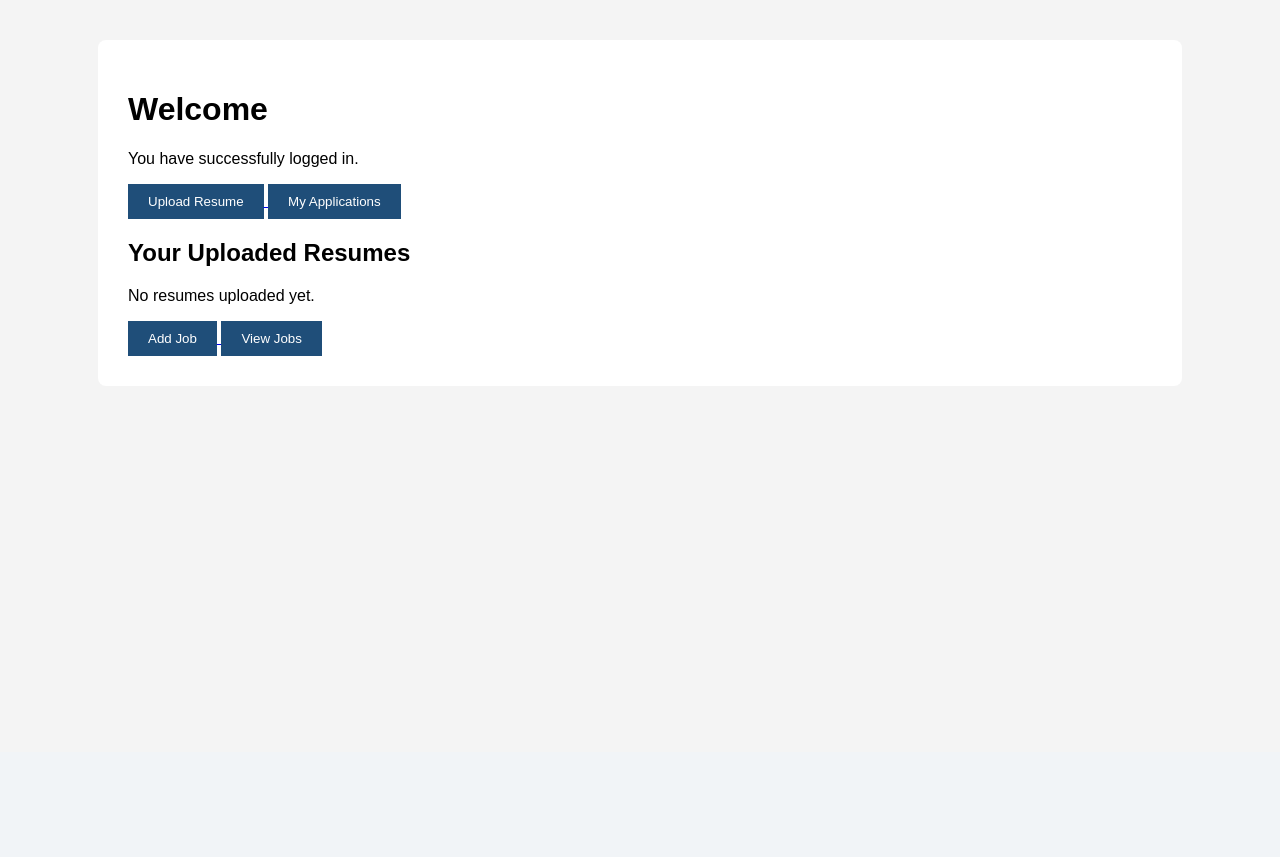
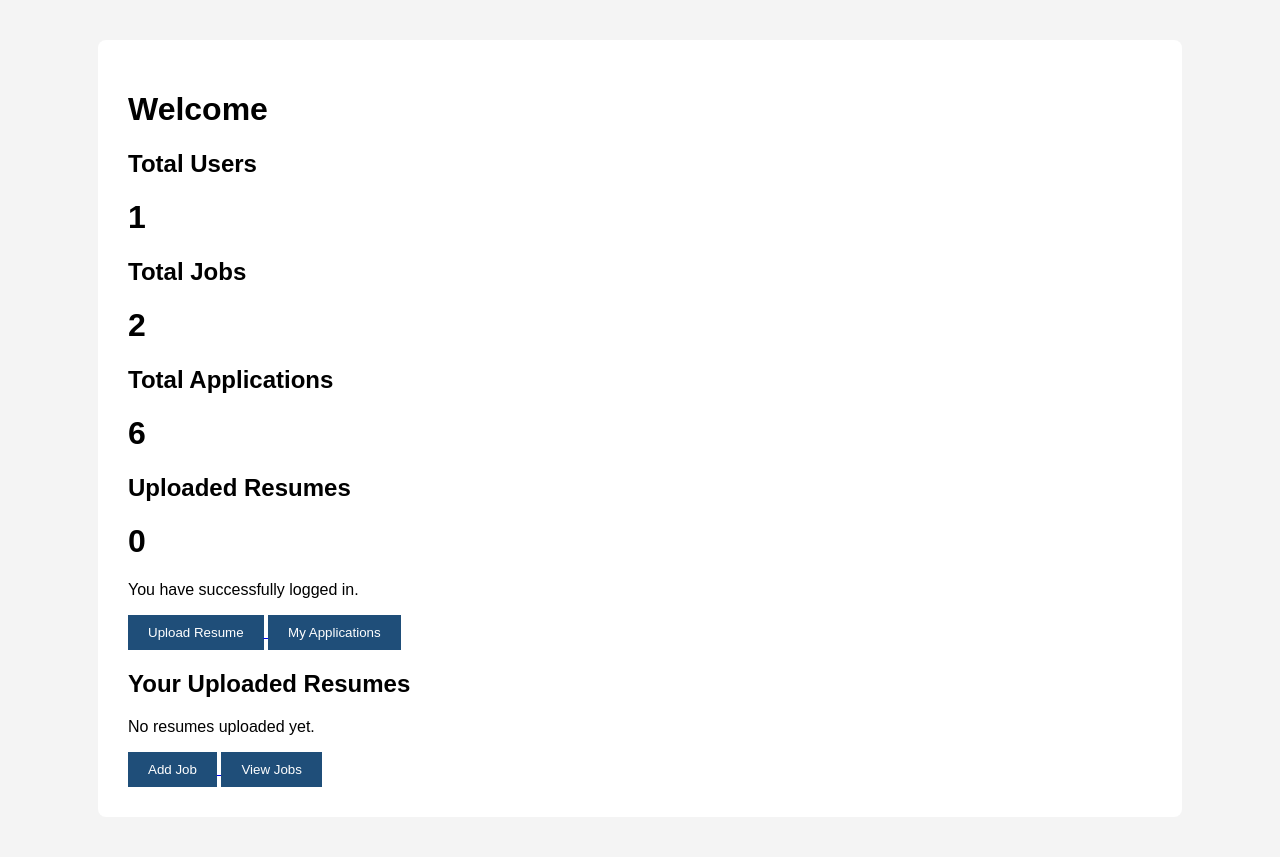
Before and after one commit to 6vaishnavijoshi/Python-Backend-Projects, a Flask app: page /dashboard in a window 1280 px wide. Shown: the part 48-905 px from the top of the page. Before the commit the page ends 434 px from the top, so only its background shows below. Run offline with Flask 3, Linux system fonts and the light colour scheme; a user stored in the database is signed in; data comes from the database, SQL or seed files in the repository; both versions use the stored data as it was after the commit.

Commit message:
Added dashboard statistics

```diff
--- a/ApplicantTrackingSystem/app.py
+++ b/ApplicantTrackingSystem/app.py
@@ -173,24 +173,7 @@
 
     return render_template("login.html")
 
-# -------------------------------
-# Dashboard
-# -------------------------------
 
-@app.route("/dashboard")
-def dashboard():
-
-    if "user_id" not in session:
-
-        return redirect(url_for("login"))
-
-    files = os.listdir(app.config["UPLOAD_FOLDER"])
-
-    return render_template(
-        "dashboard.html",
-        name=session["user_name"],
-        files=files
-    )
 
 # -------------------------------
 # Upload Resume
@@ -389,6 +372,45 @@
     flash("Job Deleted Successfully!")
 
     return redirect(url_for("jobs"))
+
+# -------------------------------
+# Dashboard
+# -------------------------------
+
+@app.route("/dashboard")
+def dashboard():
+
+    if "user_id" not in session:
+
+        return redirect(url_for("login"))
+
+    files = os.listdir(app.config["UPLOAD_FOLDER"])
+
+    total_users = User.query.count()
+
+    total_jobs = Job.query.count()
+
+    total_applications = Application.query.count()
+
+    total_resumes = len(files)
+
+    return render_template(
+
+        "dashboard.html",
+
+        name=session["user_name"],
+
+        files=files,
+
+        total_users=total_users,
+
+        total_jobs=total_jobs,
+
+        total_applications=total_applications,
+
+        total_resumes=total_resumes
+
+    )
 # -------------------------------
 # Logout
 # -------------------------------
--- a/ApplicantTrackingSystem/templates/dashboard.html
+++ b/ApplicantTrackingSystem/templates/dashboard.html
@@ -24,6 +24,42 @@
 <div class="container">
 
 <h1>Welcome {{ username }}</h1>
+
+<div class="stats">
+
+    <div class="card">
+
+        <h2>Total Users</h2>
+
+        <h1>{{ total_users }}</h1>
+
+    </div>
+
+    <div class="card">
+
+        <h2>Total Jobs</h2>
+
+        <h1>{{ total_jobs }}</h1>
+
+    </div>
+
+    <div class="card">
+
+        <h2>Total Applications</h2>
+
+        <h1>{{ total_applications }}</h1>
+
+    </div>
+
+    <div class="card">
+
+        <h2>Uploaded Resumes</h2>
+
+        <h1>{{ total_resumes }}</h1>
+
+    </div>
+
+</div>
 
 <p>You have successfully logged in.</p>
 
```
Also changed, not shown: ApplicantTrackingSystem/instance/database.db.
